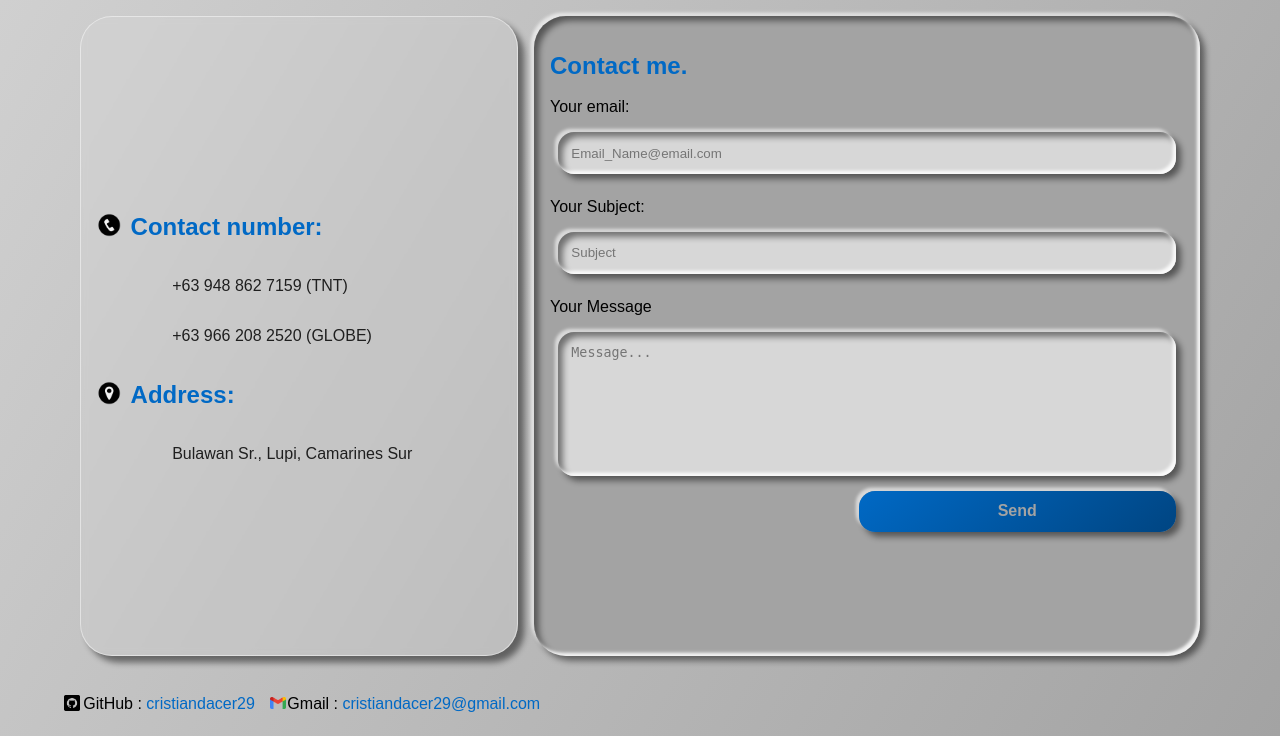
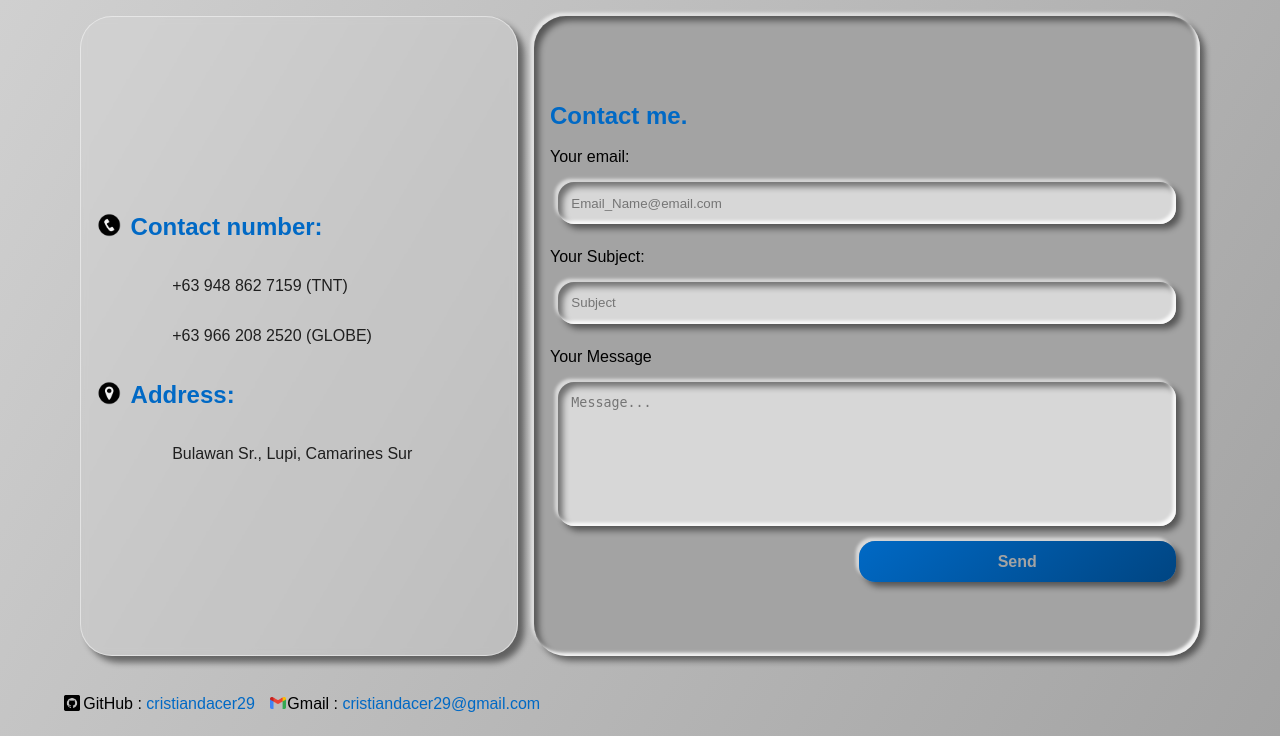
Before and after one commit to cristiandacer29/CristianM.Dacer, a PHP site: page /contact.html in a window 1280 px wide. Shown: the part 64-800 px from the top of the page. Run offline with PHP 8.4, Linux system fonts and the light colour scheme.

Commit message:
Update contact.css

```diff
--- a/css/contact.css
+++ b/css/contact.css
@@ -47,12 +47,15 @@
     grid-row: span 5;
     padding: 1rem;
     box-sizing: border-box;
+    display: flex;
+    align-items: center;
 }
 form{
     position: relative;
     display: flex;
     flex-direction: column;
     flex-wrap: nowrap;
+    width: 100%;
 }
 form > h2{
     margin-bottom: 0.1em;
```
